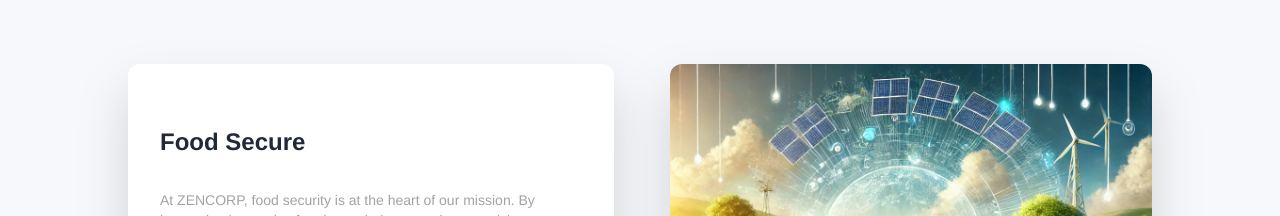
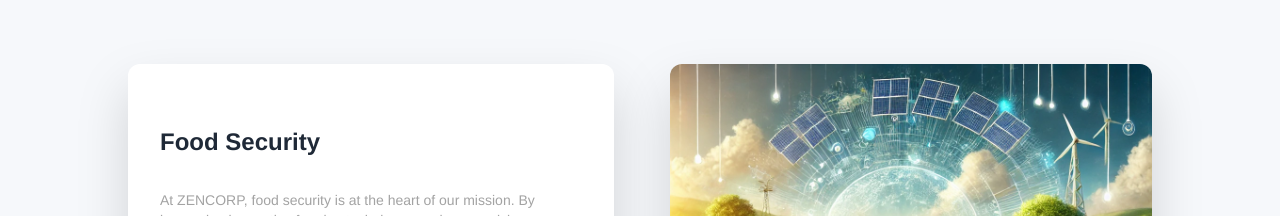
Before and after one commit to dewdigi/zencorpnext15, a Next.js app: page / in a window 1280 px wide. Shown: the part 1280-1496 px from the top of the page. Built offline with nearby package versions, Linux system fonts and the light colour scheme.

Commit message:
Initial commit

```diff
--- a/app/page.tsx
+++ b/app/page.tsx
@@ -18,7 +18,7 @@ const Page = () => {
         return (
           <div className="p-4 flex flex-col sm:flex-row  mx-4 gap-14">
             <div className="flex flex-col gap-8 p-8 bg-white rounded-xl justify-center drop-shadow-2xl sm:w-1/2">
-                <h3 className="text-left text-2xl font-bold">Food Secure</h3>
+                <h3 className="text-left text-2xl font-bold">Food Security</h3>
 
                 <p className="text-left text-sm text-[#A3A3A3]">
                 At ZENCORP, food security is at the heart of our mission.
@@ -44,7 +44,7 @@ const Page = () => {
         return (
           <div><div className="p-4 flex flex-col sm:flex-row mx-4 gap-14">
             <div className="flex flex-col gap-8 p-8 bg-white rounded-xl justify-center drop-shadow-2xl sm:w-1/2">
-              <h3 className="text-left text-2xl font-bold">Green Infrastructure</h3>
+              <h3 className="text-left text-2xl font-bold">Infrastructure</h3>
 
               <p className="text-left text-sm text-[#A3A3A3]">
               Building a greener tomorrow starts with reimagining how we construct the spaces we live and work in.
```
